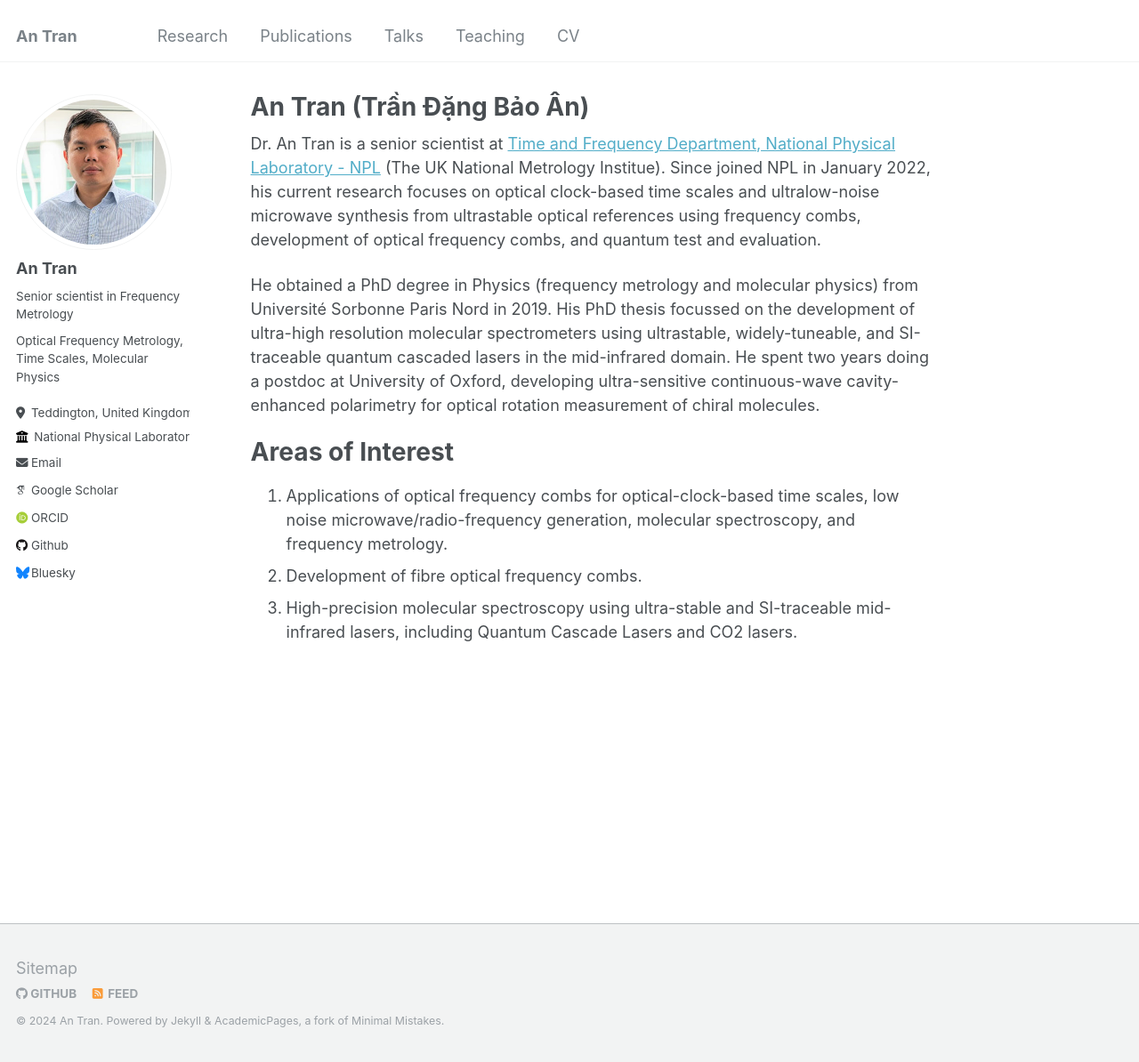
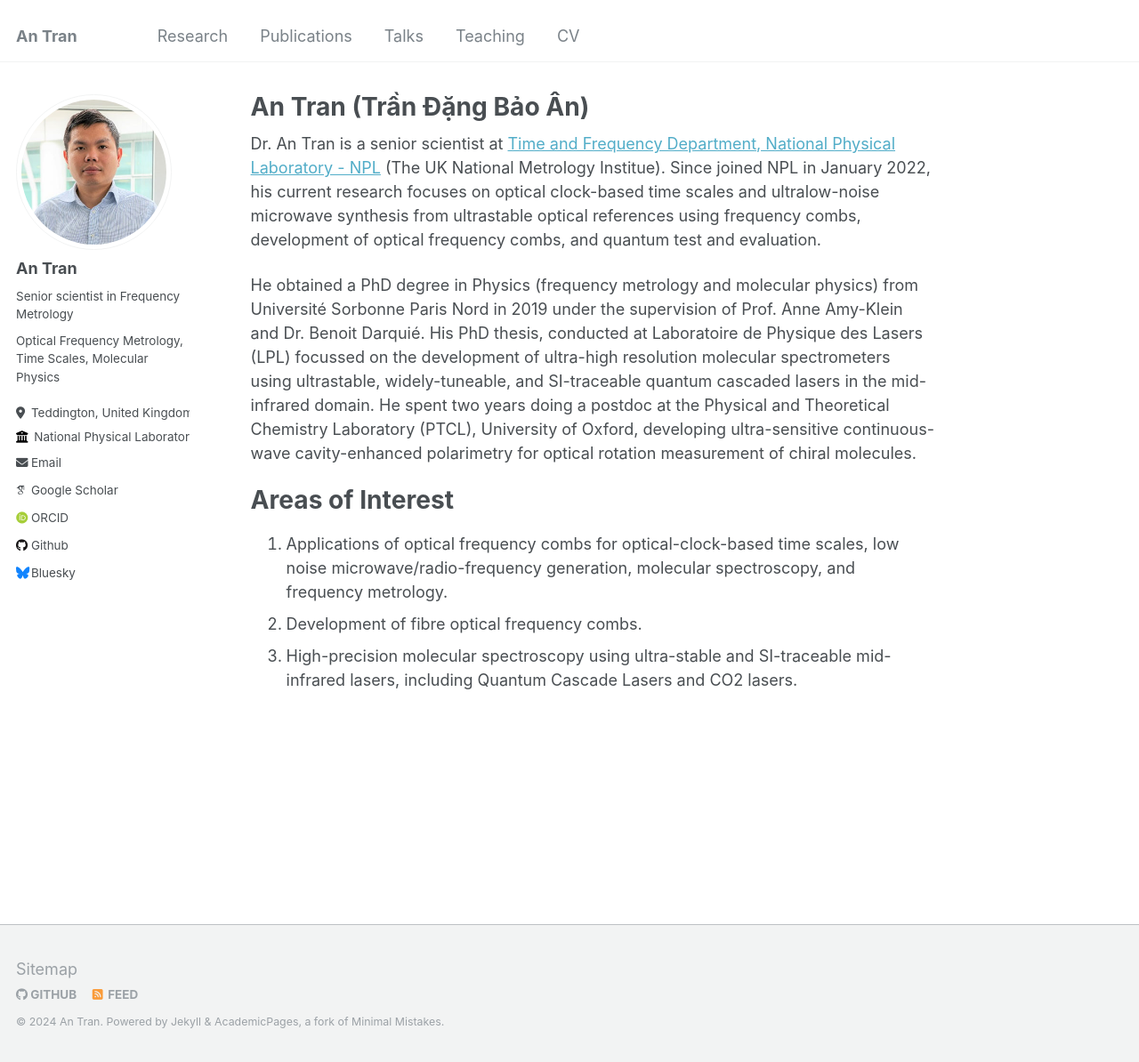
Before and after one commit to antran-phys/antran-phys.github.io, a Jekyll site: the page built from _pages/about.md, in a window 1280 px wide and 1194 px high. Shown: the whole window at 89% size. Built offline with Jekyll 4.4.1, drawn with Linux system fonts in a browser that asks for light colours; some web fonts are replaced.

Commit message:
Update about.md

```diff
--- a/_pages/about.md
+++ b/_pages/about.md
@@ -9,7 +9,7 @@ redirect_from:
 
 Dr. An Tran is a senior scientist at [Time and Frequency Department, National Physical Laboratory - NPL](https://www.npl.co.uk/time-frequency) (The UK National Metrology Institue). Since joined NPL in January 2022, his current research focuses on optical clock-based time scales and ultralow-noise microwave synthesis from ultrastable optical references using frequency combs, development of optical frequency combs, and quantum test and evaluation.
 
-He obtained a PhD degree in Physics (frequency metrology and molecular physics) from Université Sorbonne Paris Nord in 2019. His PhD thesis focussed on the development of ultra-high resolution molecular spectrometers using ultrastable, widely-tuneable, and SI-traceable quantum cascaded lasers in the mid-infrared domain. He spent two years doing a postdoc at University of Oxford, developing ultra-sensitive continuous-wave cavity-enhanced polarimetry for optical rotation measurement of chiral molecules.
+He obtained a PhD degree in Physics (frequency metrology and molecular physics) from Université Sorbonne Paris Nord in 2019 under the supervision of Prof. Anne Amy-Klein and Dr. Benoit Darquié. His PhD thesis, conducted at Laboratoire de Physique des Lasers (LPL) focussed on the development of ultra-high resolution molecular spectrometers using ultrastable, widely-tuneable, and SI-traceable quantum cascaded lasers in the mid-infrared domain. He spent two years doing a postdoc at the Physical and Theoretical Chemistry Laboratory (PTCL), University of Oxford, developing ultra-sensitive continuous-wave cavity-enhanced polarimetry for optical rotation measurement of chiral molecules.
 
 
 Areas of Interest
```
